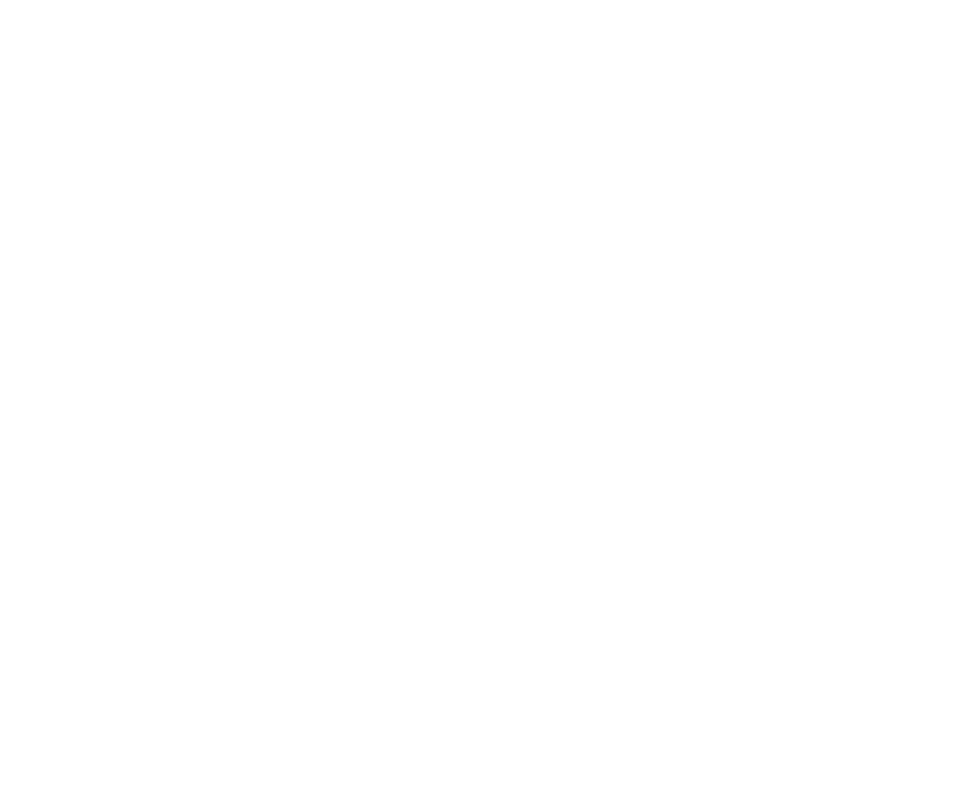
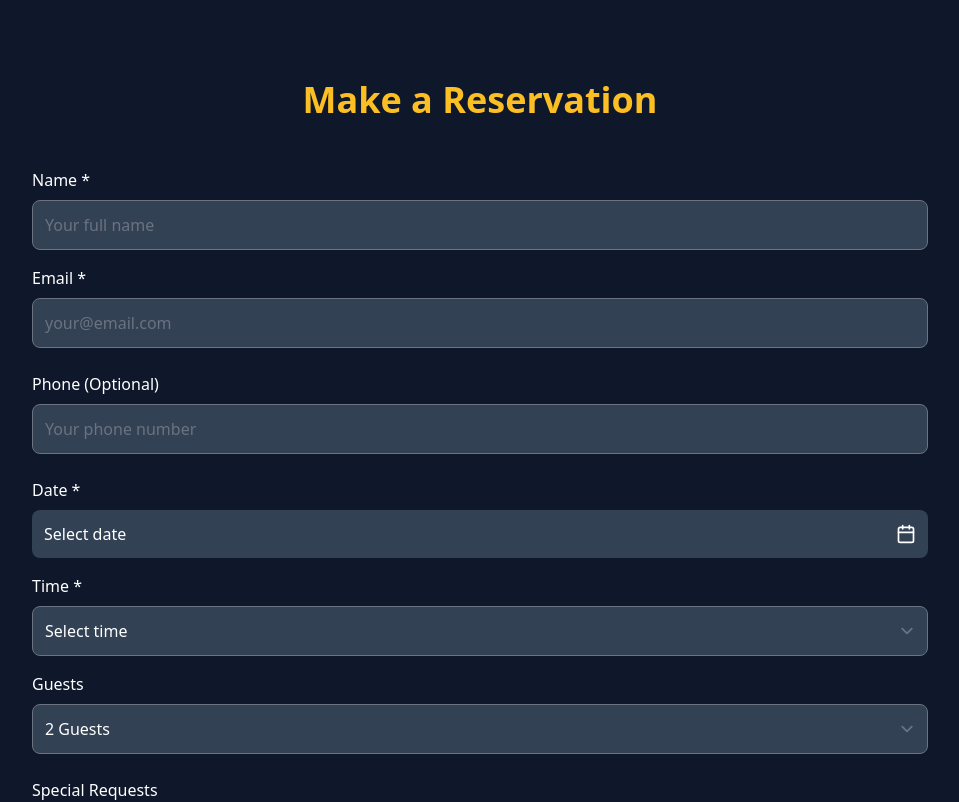
Before and after one commit to EphrataTech/Meskott-Restaurant, a React (Vite) app: page /reservation in a window 1280 px wide. Before the commit this address had no page. Shown: the top 802 px of the page, without its empty margins (160-1119 px from the left). Built offline with nearby package versions, Linux system fonts and the light colour scheme.

Commit message:
fix:fix some issues

```diff
--- a/src/App.jsx
+++ b/src/App.jsx
@@ -2,6 +2,7 @@
 import { BrowserRouter as Router, Routes, Route } from "react-router-dom"
 import MenuPage from "./components/MenuPage"
 import SignatureDishes from "./components/SignatureDishes"
+import ReservationForm from "./components/ReservationForm"
 
 export default function App() {
   return (
@@ -9,6 +10,7 @@
       <Routes>
         <Route path="/" element={<SignatureDishes />} />
         <Route path="/menu/:category" element={<MenuPage />} />
+        <Route path="/reservation" element={<ReservationForm />} />
       </Routes>
     </Router>
   )
--- a/src/components/ReservationForm.jsx
+++ b/src/components/ReservationForm.jsx
@@ -1,3 +1,9 @@
+"use client"
+
+import React, { useState, useEffect } from "react"
+import { Calendar } from "lucide-react"
+
+export default function ReservationForm() {
   const [formData, setFormData] = useState({
     name: "",
     email: "",
@@ -8,21 +14,10 @@
     message: "",
   })
   const [errors, setErrors] = useState({})
-const validateEmail = (email) => {
-  const regex = /^[^\s@]+@[^\s@]+\.[^\s@]+$/
-  return regex.test(email)
-}
-
-const validateForm = () => {
-  const newErrors = {}
-  if (!formData.name.trim()) newErrors.name = "Name is required"
-  if (!formData.email.trim()) newErrors.email = "Email is required"
-  else if (!validateEmail(formData.email)) newErrors.email = "Invalid email format"
-  if (!formData.date) newErrors.date = "Date is required"
-  if (!formData.time) newErrors.time = "Time is required"
-  setErrors(newErrors)
-  return Object.keys(newErrors).length === 0
-}
+  const [showSuccess, setShowSuccess] = useState(false)
+  const [reservations, setReservations] = useState([])
+  const [messageLength, setMessageLength] = useState(0)
+  const [showCalendar, setShowCalendar] = useState(false)
 
   useEffect(() => {
     const saved = localStorage.getItem("reservations")
@@ -31,27 +26,59 @@
     }
   }, [])
 
-const [reservations, setReservations] = useState([])
-const [showSuccess, setShowSuccess] = useState(false)
+  const validateEmail = (email) => {
+    const regex = /^[^\s@]+@[^\s@]+\.[^\s@]+$/
+    return regex.test(email)
+  }
+
+  const validateForm = () => {
+    const newErrors = {}
+
+    if (!formData.name.trim()) newErrors.name = "Name is required"
+    if (!formData.email.trim()) newErrors.email = "Email is required"
+    else if (!validateEmail(formData.email)) newErrors.email = "Invalid email format"
+    if (!formData.date) newErrors.date = "Date is required"
+    if (!formData.time) newErrors.time = "Time is required"
+
+    setErrors(newErrors)
+    return Object.keys(newErrors).length === 0
+  }
+
   const handleSubmit = (e) => {
     e.preventDefault()
+
     if (validateForm()) {
       const newReservation = {
         id: Date.now().toString(),
         ...formData,
         timestamp: new Date().toISOString(),
       }
+
       const updatedReservations = [...reservations, newReservation]
       setReservations(updatedReservations)
       localStorage.setItem("reservations", JSON.stringify(updatedReservations))
+
       setShowSuccess(true)
-    setFormData({ name: "", email: "", phone: "", date: "", time: "", guests: 2, message: "" })
+      setFormData({
+        name: "",
+        email: "",
+        phone: "",
+        date: "",
+        time: "",
+        guests: 2,
+        message: "",
+      })
       setMessageLength(0)
+
       setTimeout(() => setShowSuccess(false), 5000)
     }
   }
 
-const [showCalendar, setShowCalendar] = useState(false)
+  const handleMessageChange = (e) => {
+    const value = e.target.value
+    setFormData({ ...formData, message: value })
+    setMessageLength(value.length)
+  }
 
   const generateCalendar = () => {
     const today = new Date()
@@ -59,10 +86,13 @@
     const currentYear = today.getFullYear()
     const firstDay = new Date(currentYear, currentMonth, 1).getDay()
     const daysInMonth = new Date(currentYear, currentMonth + 1, 0).getDate()
+
     const days = []
+
     for (let i = 0; i < firstDay; i++) {
       days.push(<div key={`empty-${i}`} className="p-2"></div>)
     }
+
     for (let day = 1; day <= daysInMonth; day++) {
       const date = new Date(currentYear, currentMonth, day)
       const dateString = date.toISOString().split("T")[0]
@@ -92,26 +122,145 @@
         </button>
       )
     }
+
     return days
   }
 
-{/* In the JSX form */}
+  return (
+    <section id="reservation" className="py-20 bg-slate-900">
+      <div className="container mx-auto px-4">
+        <h2 className="text-4xl font-bold text-center text-amber-400 mb-12">Make a Reservation</h2>
+
+        <div className="max-w-4xl mx-auto grid grid-cols-1 lg:grid-cols-2 gap-12">
+          <div>
+            <form onSubmit={handleSubmit} className="space-y-6">
+              <div className="grid grid-cols-1 md:grid-cols-2 gap-4">
+                <div>
+                  <label className="block text-white mb-2">Name *</label>
+                  <input
+                    type="text"
+                    value={formData.name}
+                    onChange={(e) => setFormData({ ...formData, name: e.target.value })}
+                    className="w-full p-3 bg-slate-700 text-white rounded-lg focus:ring-2 focus:ring-amber-500 outline-none"
+                    placeholder="Your full name"
+                  />
+                  {errors.name && <p className="text-red-400 text-sm mt-1">{errors.name}</p>}
+                </div>
+
+                <div>
+                  <label className="block text-white mb-2">Email *</label>
+                  <input
+                    type="email"
+                    value={formData.email}
+                    onChange={(e) => setFormData({ ...formData, email: e.target.value })}
+                    className="w-full p-3 bg-slate-700 text-white rounded-lg focus:ring-2 focus:ring-amber-500 outline-none"
+                    placeholder="your@email.com"
+                  />
+                  {errors.email && <p className="text-red-400 text-sm mt-1">{errors.email}</p>}
+                </div>
+              </div>
+
+              <div>
+                <label className="block text-white mb-2">Phone (Optional)</label>
+                <input
+                  type="tel"
+                  value={formData.phone}
+                  onChange={(e) => setFormData({ ...formData, phone: e.target.value })}
+                  className="w-full p-3 bg-slate-700 text-white rounded-lg focus:ring-2 focus:ring-amber-500 outline-none"
+                  placeholder="Your phone number"
+                />
+              </div>
+
+              <div className="grid grid-cols-1 md:grid-cols-3 gap-4">
+                <div className="relative">
+                  <label className="block text-white mb-2">Date *</label>
                   <button
                     type="button"
                     onClick={() => setShowCalendar(!showCalendar)}
-  className="w-full p-3 bg-slate-700 text-white rounded-lg ..."
+                    className="w-full p-3 bg-slate-700 text-white rounded-lg focus:ring-2 focus:ring-amber-500 outline-none flex items-center justify-between"
                   >
                     <span>{formData.date || "Select date"}</span>
                     <Calendar className="w-5 h-5" />
                   </button>
+                  {errors.date && <p className="text-red-400 text-sm mt-1">{errors.date}</p>}
 
                   {showCalendar && (
-  <div className="absolute ...">
-    <div className="grid grid-cols-7 ...">
-      {/* weekday headers + {generateCalendar()} */}
+                    <div className="absolute top-full left-0 mt-2 bg-slate-700 rounded-lg p-4 shadow-lg z-10 w-80">
+                      <div className="grid grid-cols-7 gap-1 text-center">
+                        <div className="p-2 text-amber-400 font-semibold">Sun</div>
+                        <div className="p-2 text-amber-400 font-semibold">Mon</div>
+                        <div className="p-2 text-amber-400 font-semibold">Tue</div>
+                        <div className="p-2 text-amber-400 font-semibold">Wed</div>
+                        <div className="p-2 text-amber-400 font-semibold">Thu</div>
+                        <div className="p-2 text-amber-400 font-semibold">Fri</div>
+                        <div className="p-2 text-amber-400 font-semibold">Sat</div>
+                        {generateCalendar()}
                       </div>
                     </div>
                   )}
+                </div>
+
+                <div>
+                  <label className="block text-white mb-2">Time *</label>
+                  <select
+                    value={formData.time}
+                    onChange={(e) => setFormData({ ...formData, time: e.target.value })}
+                    className="w-full p-3 bg-slate-700 text-white rounded-lg focus:ring-2 focus:ring-amber-500 outline-none"
+                  >
+                    <option value="">Select time</option>
+                    <option value="18:00">6:00 PM</option>
+                    <option value="18:30">6:30 PM</option>
+                    <option value="19:00">7:00 PM</option>
+                    <option value="19:30">7:30 PM</option>
+                    <option value="20:00">8:00 PM</option>
+                    <option value="20:30">8:30 PM</option>
+                    <option value="21:00">9:00 PM</option>
+                  </select>
+                  {errors.time && <p className="text-red-400 text-sm mt-1">{errors.time}</p>}
+                </div>
+
+                <div>
+                  <label className="block text-white mb-2">Guests</label>
+                  <select
+                    value={formData.guests}
+                    onChange={(e) => setFormData({ ...formData, guests: parseInt(e.target.value) })}
+                    className="w-full p-3 bg-slate-700 text-white rounded-lg focus:ring-2 focus:ring-amber-500 outline-none"
+                  >
+                    {[1, 2, 3, 4, 5, 6, 7, 8].map((num) => (
+                      <option key={num} value={num}>
+                        {num} {num === 1 ? "Guest" : "Guests"}
+                      </option>
+                    ))}
+                  </select>
+                </div>
+              </div>
+
+              <div>
+                <label className="block text-white mb-2">Special Requests</label>
+                <textarea
+                  value={formData.message}
+                  onChange={handleMessageChange}
+                  className="w-full p-3 bg-slate-700 text-white rounded-lg focus:ring-2 focus:ring-amber-500 outline-none h-24 resize-none"
+                  placeholder="Any special requests or dietary requirements..."
+                  maxLength={200}
+                />
+                <div className="text-right text-gray-400 text-sm mt-1">{messageLength}/200 characters</div>
+              </div>
+
+              <button
+                type="submit"
+                className="w-full bg-amber-500 hover:bg-amber-600 text-white py-3 rounded-lg font-semibold transition-colors"
+              >
+                Reserve Table
+              </button>
+            </form>
+
+            {showSuccess && (
+              <div className="mt-6 p-4 bg-green-600 text-white rounded-lg">
+                Thank you for your reservation! We'll contact you soon to confirm.
+              </div>
+            )}
+          </div>
 
           <div>
             <h3 className="text-2xl font-semibold text-white mb-6">Your Reservations</h3>
@@ -130,34 +279,14 @@
                     <p className="text-gray-300 text-sm">
                       {reservation.date} at {reservation.time} • {reservation.guests} guests
                     </p>
-          {reservation.message && (
-            <p className="text-gray-400 text-sm mt-2">{reservation.message}</p>
-          )}
+                    {reservation.message && <p className="text-gray-400 text-sm mt-2">{reservation.message}</p>}
                   </div>
                 ))}
               </div>
             )}
           </div>
-
-
-const [messageLength, setMessageLength] = useState(0)
-
-const handleMessageChange = (e) => {
-  const value = e.target.value
-  setFormData({ ...formData, message: value })
-  setMessageLength(value.length)
-}
-
-<div>
-  <label className="block text-white mb-2">Special Requests</label>
-  <textarea
-    value={formData.message}
-    onChange={handleMessageChange}
-    className="w-full p-3 bg-slate-700 text-white rounded-lg focus:ring-2 ..."
-    placeholder="Any special requests or dietary requirements..."
-    maxLength={200}
-  />
-  <div className="text-right text-gray-400 text-sm mt-1">
-    {messageLength}/200 characters
         </div>
       </div>
+    </section>
+  )
+}
```
Lines whose indentation alone changed are shown as unchanged.
